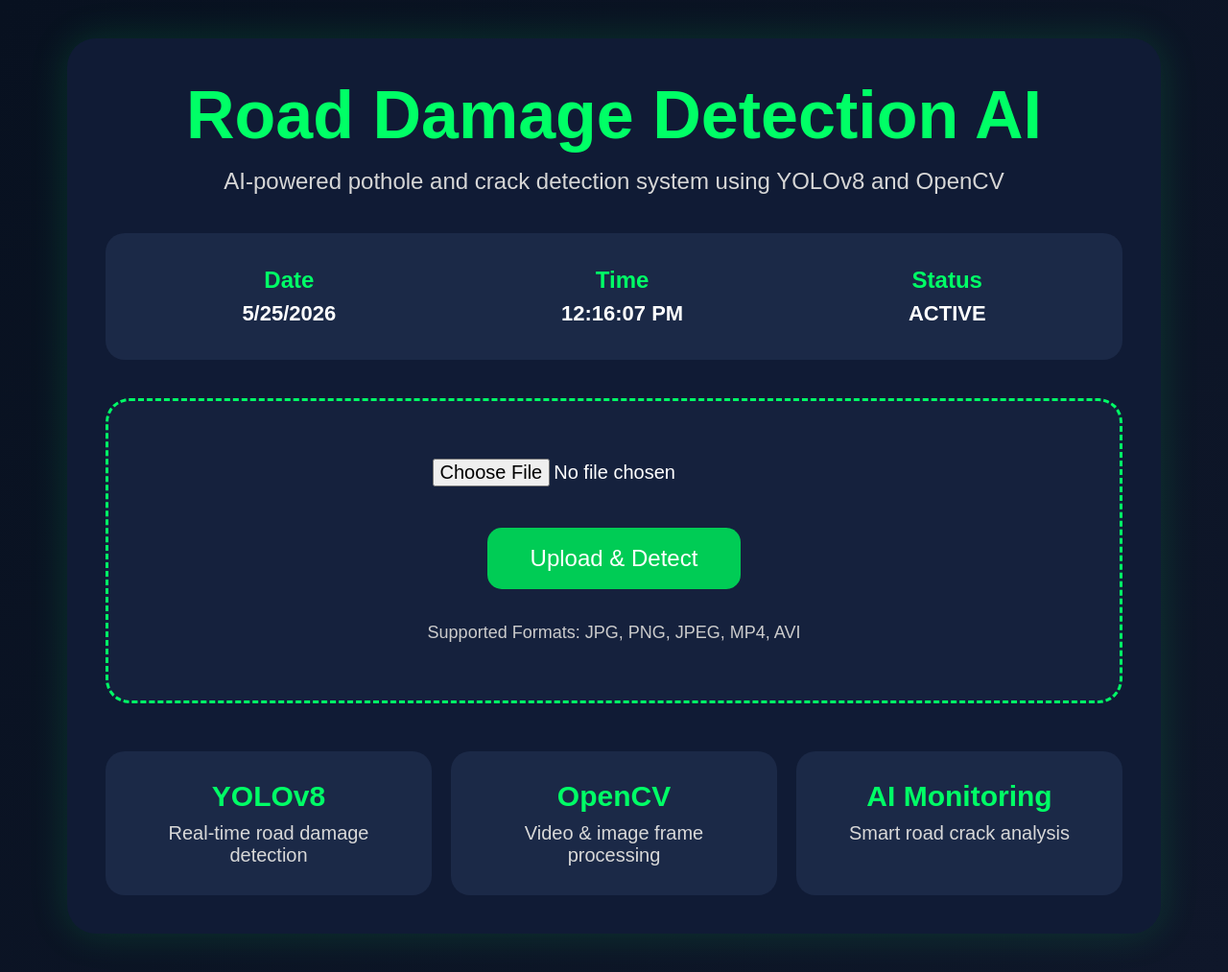
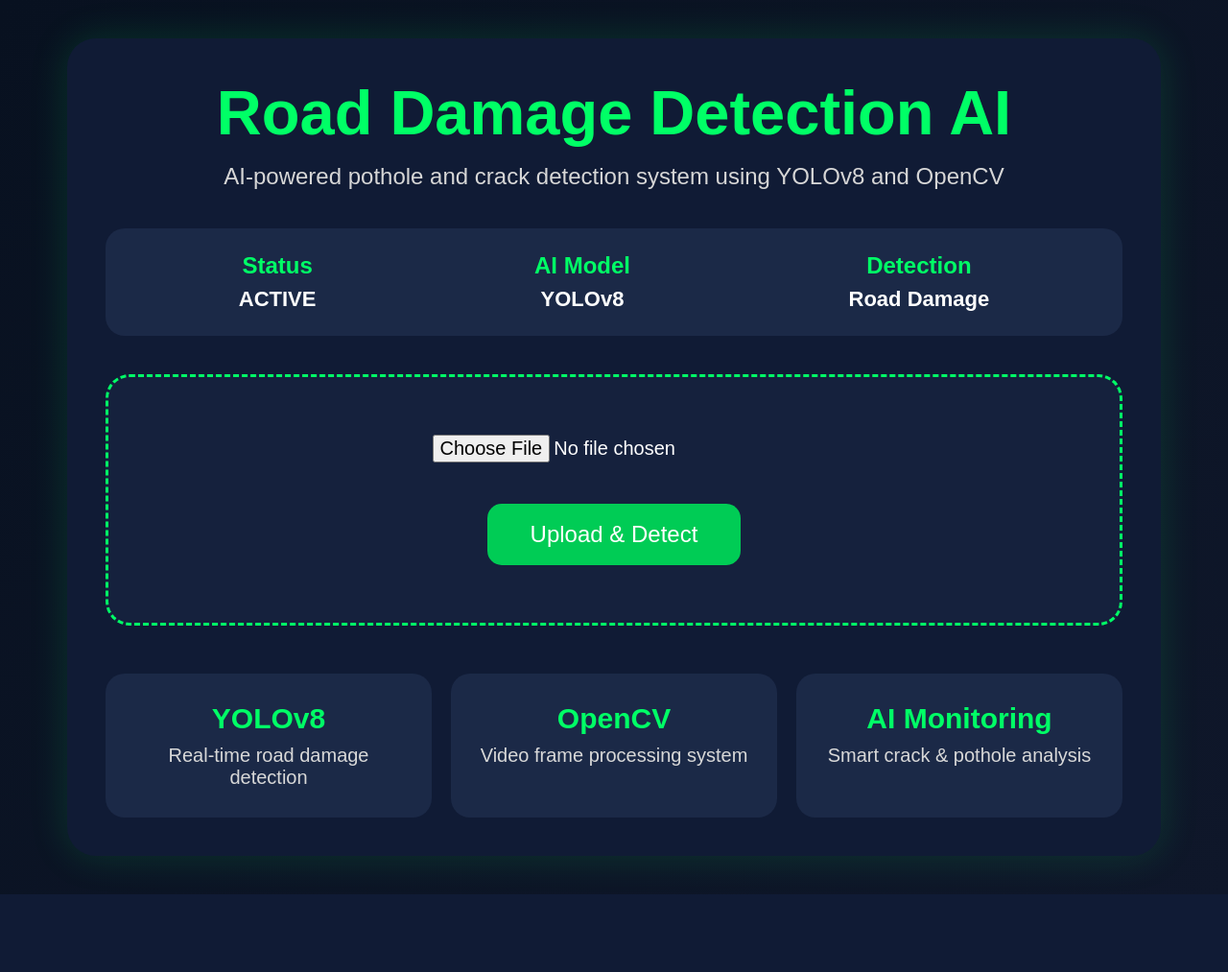
Before and after one commit to tanish0050/RoadDamageProject, a Flask app: page / in a window 1280 px wide. Shown: the whole page at 96% size. After the commit the page ends 932 px from the top, so only its background shows below. Run offline with Flask 3, Linux system fonts and the light colour scheme.

Commit message:
Update index.html

```diff
--- a/templates/index.html
+++ b/templates/index.html
@@ -20,7 +20,6 @@
         }
 
         body{
-
             background:
             linear-gradient(
                 135deg,
@@ -29,18 +28,14 @@
             );
 
             min-height:100vh;
-
             color:white;
-
             padding:40px;
         }
 
         .container{
 
             width:95%;
-
             max-width:1400px;
-
             margin:auto;
 
             background:#101b35;
@@ -57,7 +52,7 @@
 
             text-align:center;
 
-            font-size:70px;
+            font-size:65px;
 
             color:#00ff66;
 
@@ -95,23 +90,16 @@
         }
 
         .info{
-
             text-align:center;
-
-            margin:10px;
         }
 
         .info h2{
-
             color:#00ff66;
-
             margin-bottom:8px;
         }
 
         .info p{
-
             font-size:22px;
-
             font-weight:bold;
         }
 
@@ -165,6 +153,35 @@
             transform:scale(1.05);
         }
 
+        .output-section{
+
+            margin-top:50px;
+
+            text-align:center;
+        }
+
+        .output-section h2{
+
+            font-size:50px;
+
+            margin-bottom:25px;
+
+            color:#00ff66;
+        }
+
+        video{
+
+            width:100%;
+
+            max-height:750px;
+
+            border-radius:25px;
+
+            border:5px solid #00ff66;
+
+            background:black;
+        }
+
         .cards{
 
             display:flex;
@@ -207,33 +224,6 @@
             font-size:20px;
         }
 
-        .note{
-
-            margin-top:35px;
-
-            text-align:center;
-
-            color:#cccccc;
-
-            font-size:18px;
-        }
-
-        @media(max-width:900px){
-
-            h1{
-                font-size:45px;
-            }
-
-            .subtitle{
-                font-size:18px;
-            }
-
-            button{
-                width:100%;
-            }
-
-        }
-
     </style>
 
 </head>
@@ -252,18 +242,18 @@
         <div class="top-bar">
 
             <div class="info">
-                <h2>Date</h2>
-                <p id="date"></p>
+                <h2>Status</h2>
+                <p>ACTIVE</p>
             </div>
 
             <div class="info">
-                <h2>Time</h2>
-                <p id="clock"></p>
+                <h2>AI Model</h2>
+                <p>YOLOv8</p>
             </div>
 
             <div class="info">
-                <h2>Status</h2>
-                <p>ACTIVE</p>
+                <h2>Detection</h2>
+                <p>Road Damage</p>
             </div>
 
         </div>
@@ -276,7 +266,7 @@
                 <input
                     type="file"
                     name="file"
-                    accept="image/*,video/*"
+                    accept="video/*"
                     required>
 
                 <br><br>
@@ -287,59 +277,47 @@
 
             </form>
 
-            <div class="note">
-                Supported Formats:
-                JPG, PNG, JPEG, MP4, AVI
-            </div>
+        </div>
+
+        {% if output_video %}
+
+        <div class="output-section">
+
+            <h2>Detection Output</h2>
+
+            <video controls autoplay>
+
+                <source
+                    src="{{ output_video }}"
+                    type="video/mp4">
+
+            </video>
 
         </div>
+
+        {% endif %}
 
         <div class="cards">
 
             <div class="card">
                 <h3>YOLOv8</h3>
-                <p>
-                    Real-time road damage detection
-                </p>
+                <p>Real-time road damage detection</p>
             </div>
 
             <div class="card">
                 <h3>OpenCV</h3>
-                <p>
-                    Video & image frame processing
-                </p>
+                <p>Video frame processing system</p>
             </div>
 
             <div class="card">
                 <h3>AI Monitoring</h3>
-                <p>
-                    Smart road crack analysis
-                </p>
+                <p>Smart crack & pothole analysis</p>
             </div>
 
         </div>
 
     </div>
 
-    <script>
-
-        function updateDateTime(){
-
-            const now = new Date();
-
-            document.getElementById("clock").innerHTML =
-                now.toLocaleTimeString();
-
-            document.getElementById("date").innerHTML =
-                now.toLocaleDateString();
-        }
-
-        setInterval(updateDateTime,1000);
-
-        updateDateTime();
-
-    </script>
-
 </body>
 
 </html>
```
